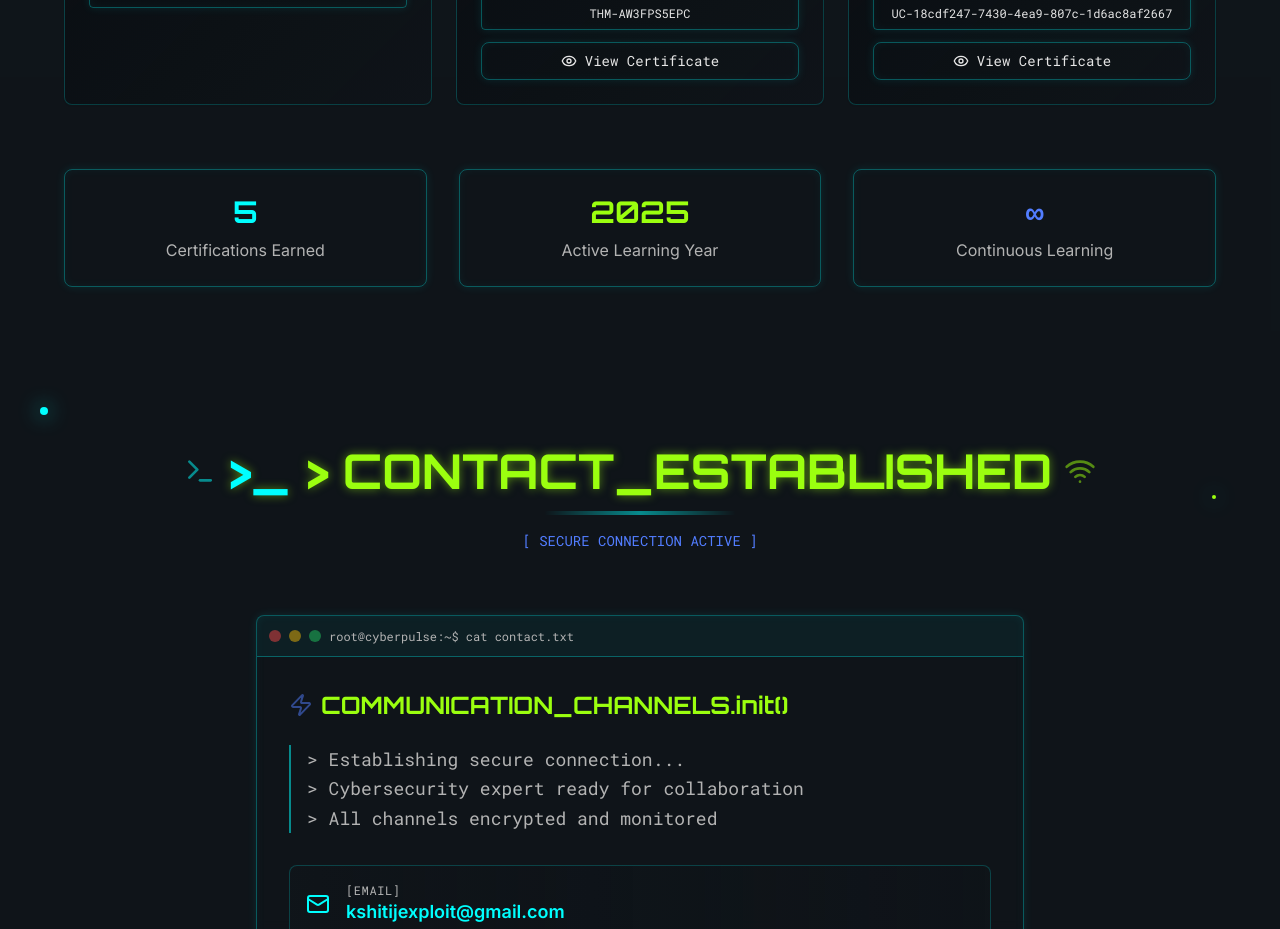
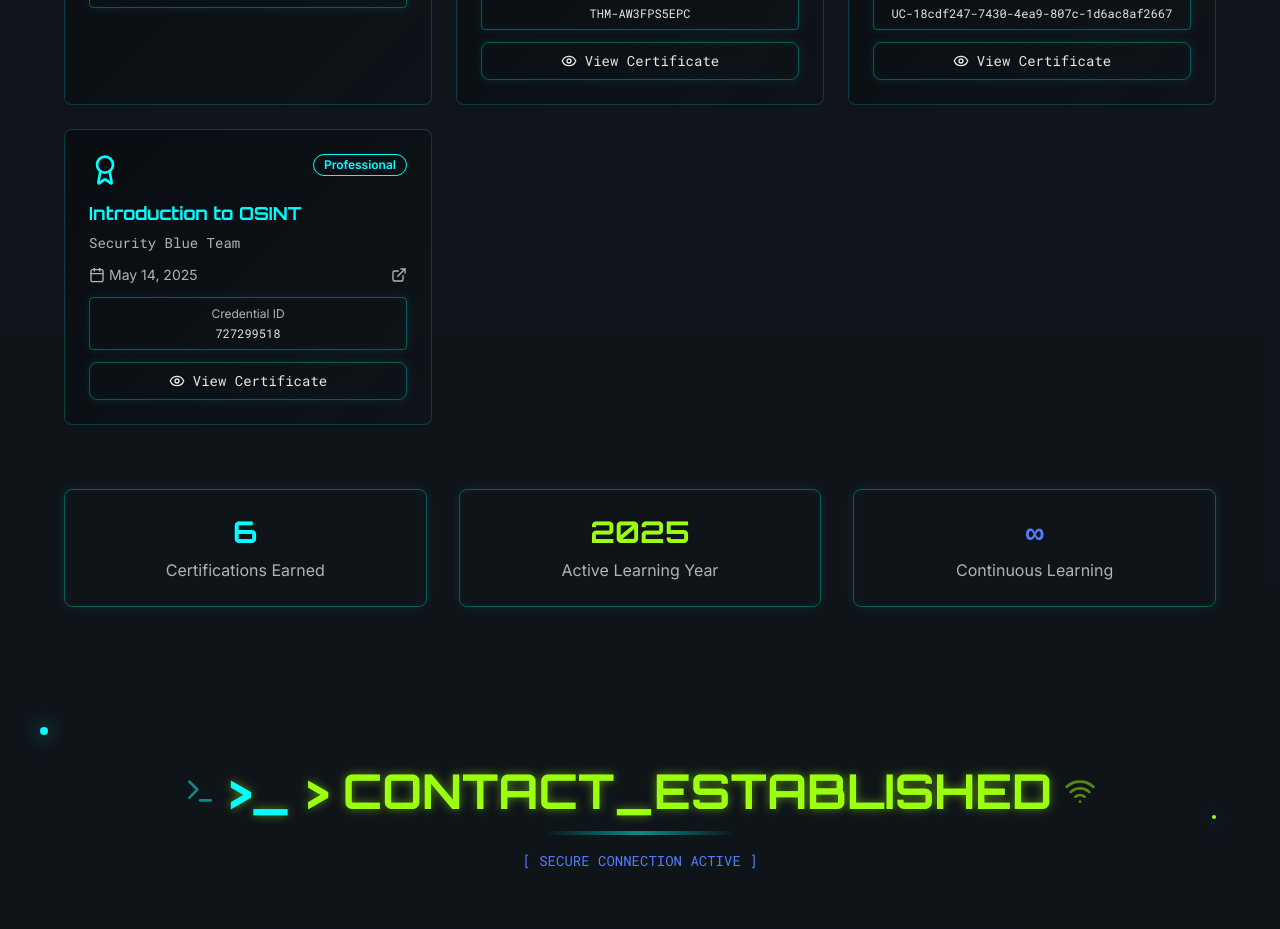
Before and after one commit to gupta09-oop/cyber-pulse-kshitij, a React (Vite) app: page / in a window 1280 px wide. Shown: the part 8560-9489 px from the top of the page. Built offline with nearby package versions, Linux system fonts and the light colour scheme.

Commit message:
Add new certificate and update count

```diff
--- a/src/components/Certifications.tsx
+++ b/src/components/Certifications.tsx
@@ -55,6 +55,15 @@ export const Certifications = () => {
       type: "Course",
       color: "text-secondary",
       image: "/lovable-uploads/377293a3-d440-48ee-93d5-94b782f5b615.png"
+    },
+    {
+      title: "Introduction to OSINT",
+      issuer: "Security Blue Team",
+      date: "May 14, 2025",
+      credential: "727299518",
+      type: "Professional",
+      color: "text-primary",
+      image: "/lovable-uploads/56933fda-ad55-41ef-b520-ee8ede7a3968.png"
     }
   ];
 
@@ -141,7 +150,7 @@ export const Certifications = () => {
         {/* Stats */}
         <div className="mt-16 grid md:grid-cols-3 gap-8 text-center">
           <div className="terminal-border p-6 rounded-lg">
-            <div className="text-3xl font-cyber font-bold text-primary mb-2">5</div>
+            <div className="text-3xl font-cyber font-bold text-primary mb-2">6</div>
             <div className="text-muted-foreground">Certifications Earned</div>
           </div>
           <div className="terminal-border p-6 rounded-lg">
```
Also changed, not shown: public/lovable-uploads/56933fda-ad55-41ef-b520-ee8ede7a3968.png (added).
